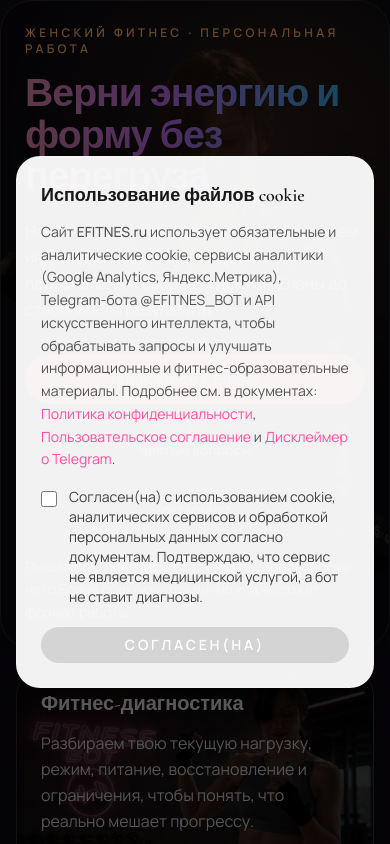
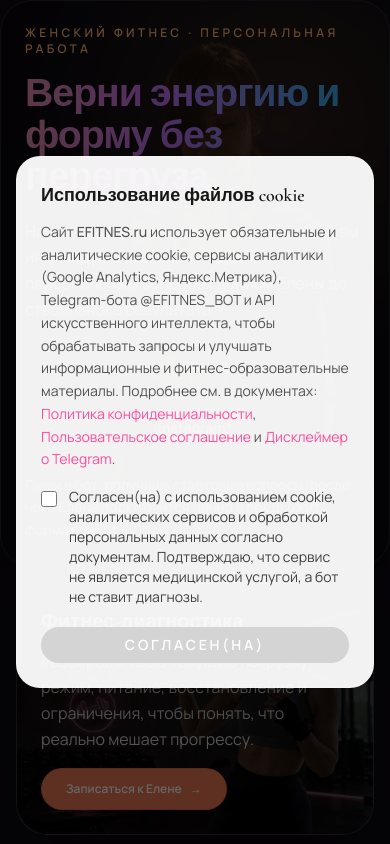
Before and after one commit to DEOZMSK/E, a Next.js app: page / in a window 390 px wide. Shown: the top 844 px of the page. Built offline with nearby package versions, Linux system fonts and the light colour scheme; no server answers.

Commit message:
Move Elena booking CTA to first feature card

```diff
--- a/app/page.tsx
+++ b/app/page.tsx
@@ -54,12 +54,6 @@ export default function HomePage() {
             </h1>
             <p className="mt-5 max-w-3xl text-base leading-relaxed text-neutral-300 sm:text-lg">{hero.subheadline}</p>
 
-            <div className="mt-8 flex flex-col gap-3 sm:flex-row sm:flex-wrap">
-              <CTAButton href="/book" variant="secondary" newTab={false}>
-                Записаться к Елене
-              </CTAButton>
-            </div>
-
             <div className="mt-5 flex flex-col gap-2 sm:max-w-[420px] sm:flex-row">
               <Link
                 href="/questions"
@@ -115,8 +109,8 @@ export default function HomePage() {
               <p className="mt-3 leading-relaxed text-neutral-300">{feature.description}</p>
               {idx === 0 && (
                 <div className="mt-4">
-                  <CTAButton href={telegramLink} variant="glow" className="px-4 py-2 text-sm shadow-[0_14px_38px_rgba(176,77,45,0.22)]">
-                    {hero.ctaLabel}
+                  <CTAButton href="/book" variant="secondary" newTab={false} className="px-3 py-1.5 text-xs shadow-none">
+                    Записаться к Елене
                   </CTAButton>
                 </div>
               )}
```
